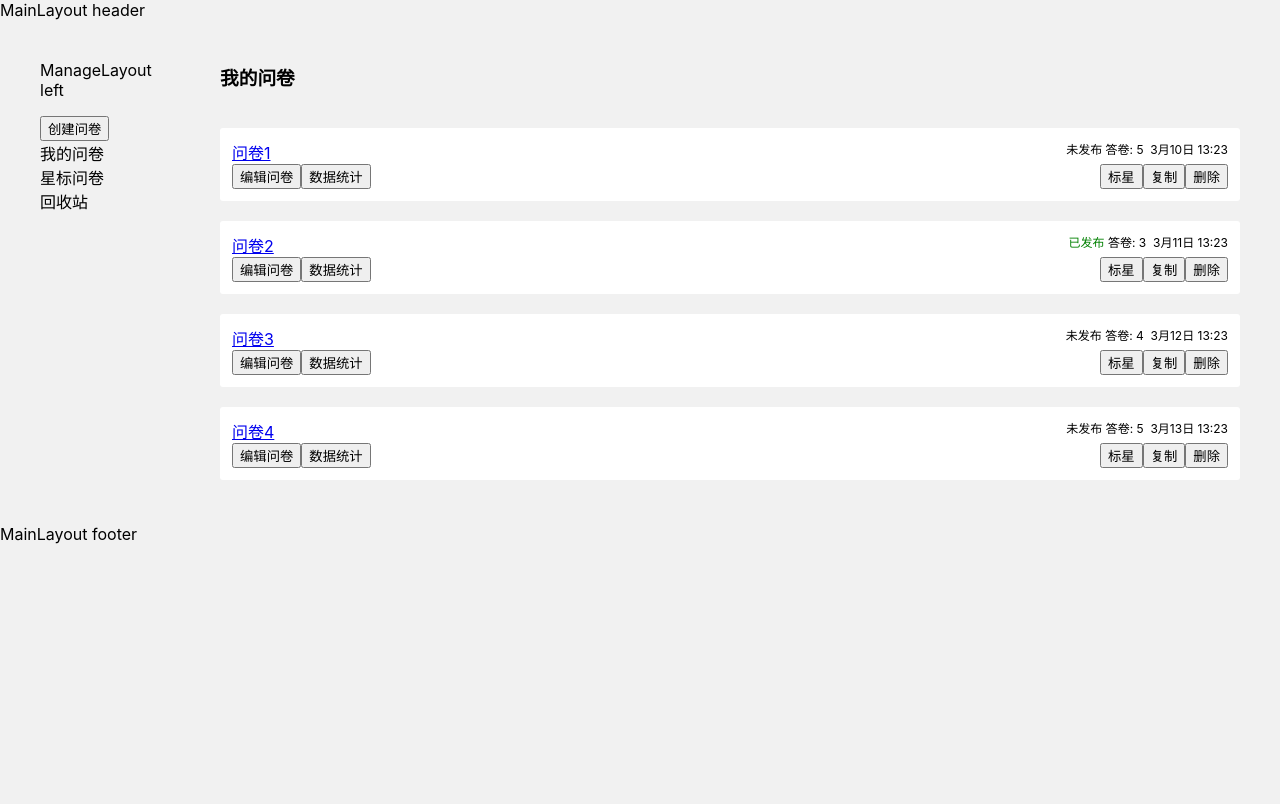
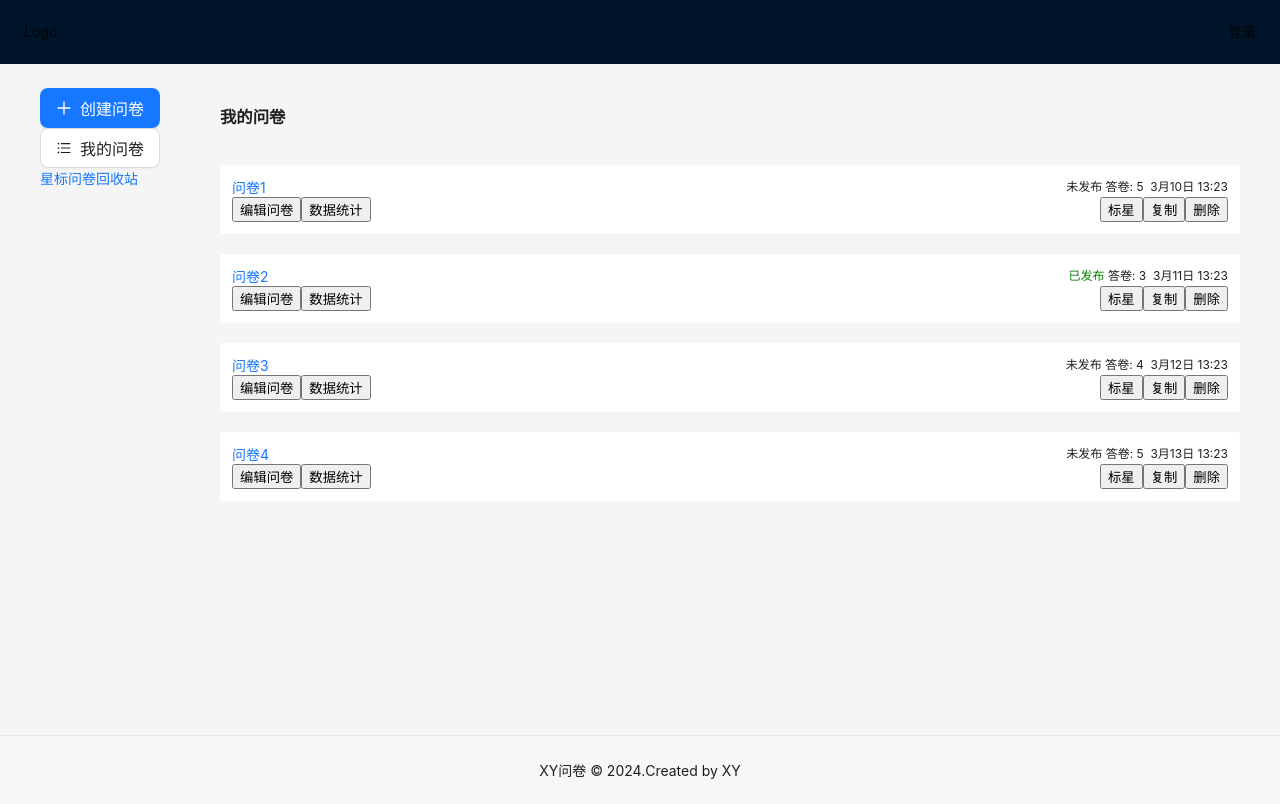
Before and after one commit to yashoku233/wenjuan-fe, a React (Create React App) app: page /manage/list in a window 1280 px wide. Built offline with nearby package versions, Linux system fonts and the light colour scheme.

Commit message:
dev：增加antd layout组件

```diff
--- a/package.json
+++ b/package.json
@@ -3,6 +3,7 @@
   "version": "0.1.0",
   "private": true,
   "dependencies": {
+    "@ant-design/icons": "^5.2.6",
     "@testing-library/jest-dom": "^5.17.0",
     "@testing-library/react": "^13.4.0",
     "@testing-library/user-event": "^13.5.0",
@@ -12,6 +13,8 @@
     "@types/react-dom": "^18.2.18",
     "@typescript-eslint/eslint-plugin": "^5.50.0",
     "@typescript-eslint/parser": "^5.50.0",
+    "ahooks": "^3.7.8",
+    "antd": "^5.13.2",
     "react": "^18.2.0",
     "react-dom": "^18.2.0",
     "react-router-dom": "^6.21.3",
--- a/public/index.html
+++ b/public/index.html
@@ -24,7 +24,7 @@
       work correctly both with client-side routing and a non-root public URL.
       Learn how to configure a non-root public URL by running `npm run build`.
     -->
-    <title>React App</title>
+    <title>XY问卷</title>
   </head>
   <body>
     <noscript>You need to enable JavaScript to run this app.</noscript>
--- /dev/null
+++ b/src/layouts/MainLayout.module.scss
@@ -0,0 +1,19 @@
+.header {
+    padding: 0 24px;
+    .left{
+        float: left;
+    }
+    .right {
+        float: right;
+    }
+}
+
+.main {
+    min-height: calc(100vh - 64px - 65px);
+}
+
+.footer {
+    text-align: center;
+    background-color: #f7f7f7;
+    border-top: 1px solid #e8e8e8;
+}
--- a/src/layouts/MainLayout.tsx
+++ b/src/layouts/MainLayout.tsx
@@ -1,15 +1,22 @@
 import React, { FC } from 'react'
 import { Outlet } from 'react-router-dom'
+import { Layout } from 'antd'
+import styles from './MainLayout.module.scss'
 
 const MainLayout: FC = () => {
+  const { Header, Footer, Sider, Content } = Layout
+
   return (
-    <>
-      <div>MainLayout header</div>
-      <div>
+    <Layout>
+      <Header className={styles.header}>
+        <div className={styles.left}>Logo</div>
+        <div className={styles.right}>登录</div>
+      </Header>
+      <Content className={styles.main}>
         <Outlet />
-      </div>
-      <div>MainLayout footer</div>
-    </>
+      </Content>
+      <Footer className={styles.footer}>XY问卷 &copy; 2024.Created by XY</Footer>
+    </Layout>
   )
 }
 export default MainLayout
--- a/src/layouts/ManageLayout.tsx
+++ b/src/layouts/ManageLayout.tsx
@@ -1,18 +1,20 @@
 import React, { FC } from 'react'
 import { Outlet } from 'react-router-dom'
+import { Button } from 'antd'
+import { PlusOutlined, BarsOutlined } from '@ant-design/icons'
 import styles from './ManageLayout.module.scss'
 
 const ManageLayout: FC = () => {
   return (
     <div className={styles.container}>
       <div className={styles.left}>
-        <p>ManageLayout left</p>
-        <button>创建问卷</button>
-        <br />
-        <a>我的问卷</a>
-        <br />
+        <Button type="primary" size="large" icon={<PlusOutlined />}>
+          创建问卷
+        </Button>
+        <Button type="default" size="large" icon={<BarsOutlined />}>
+          我的问卷
+        </Button>
         <a>星标问卷</a>
-        <br />
         <a>回收站</a>
       </div>
 
--- a/src/page/Home.tsx
+++ b/src/page/Home.tsx
@@ -1,5 +1,7 @@
 import React, { FC } from 'react'
 import { useNavigate, Link } from 'react-router-dom'
+import { Button } from 'antd'
+
 const HOME: FC = () => {
   const nav = useNavigate()
 
@@ -17,6 +19,8 @@
       <p>Home</p>
       <div>
         <button onClick={clickHandler}>登录</button>
+        <Button type="primary">Button</Button>
+
         <Link to="/register?a=10">注册</Link>
       </div>
     </div>
--- a/src/page/manage/List.module.scss
+++ b/src/page/manage/List.module.scss
@@ -20,7 +20,3 @@
 .footer{
     margin-bottom: 20px;
 }
-
-body {
-    background-color: #f1f1f1;
-}
--- a/src/page/manage/List.tsx
+++ b/src/page/manage/List.tsx
@@ -1,5 +1,6 @@
 import React, { FC, useState } from 'react'
-import { useSearchParams } from 'react-router-dom'
+// import { useSearchParams } from 'react-router-dom'
+import { useTitle } from 'ahooks'
 import QuestionCard from '../../components/QuestionCard'
 import styles from './List.module.scss'
 
@@ -38,9 +39,10 @@
   },
 ]
 const List: FC = () => {
+  useTitle('XY问卷 - 我的问卷')
   const [questionList, setQuestionList] = useState(rawQuestionList)
-  const [searchParams] = useSearchParams()
-  console.log('keyword', searchParams.get('keyword'))
+  // const [searchParams] = useSearchParams()
+  // console.log('keyword', searchParams.get('keyword'))
   return (
     <>
       <div className={styles.header}>
```
Also changed, not shown: 2 other files (tests, documents, lock files or other folders).
